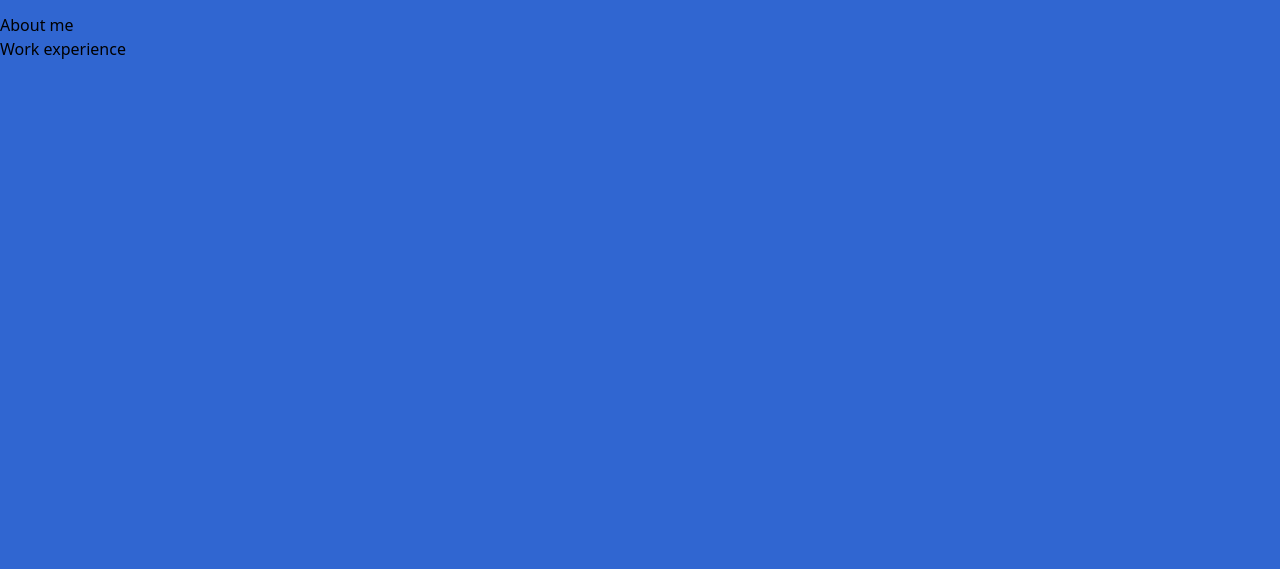
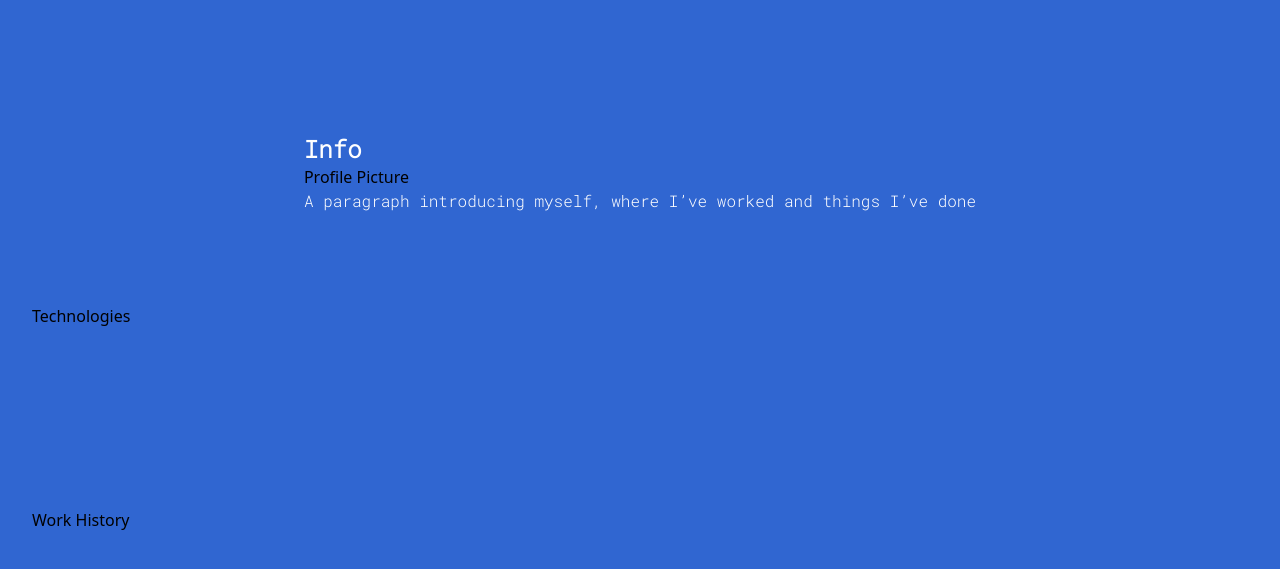
Before and after one commit to MomentaiChris26/MomentaiChris26.github.io, a Gatsby site: page /profile in a window 1280 px wide. Shown: the part 61-630 px from the top of the page. Built offline with nearby package versions, Linux system fonts and the light colour scheme; Gatsby itself is replaced by a stand-in of ours.

Commit message:
adding layout to profile page

```diff
--- a/src/pages/index.js
+++ b/src/pages/index.js
@@ -11,8 +11,8 @@ const IndexPage = () => {
       <div className="bg-homePage flex-grow">
         <div className="flex h-4/5">
           <div className="m-auto">
-            <div className=" p-3.5 gap-9 text-white flex flex-col items-center ">
-              <h1 className="sm:text-7xl text-5xl font-bold" id="title-name">
+            <div className=" p-3.5 gap-9 text-white flex flex-col items-center">
+              <h1 className="sm:text-7xl text-5xl font-bold" id="name-title">
                 Christopher Tri
               </h1>
               <div id="typewrite-effect" className="hidden xs:flex">
--- a/src/pages/profile.js
+++ b/src/pages/profile.js
@@ -5,8 +5,20 @@ const ProfilePage = () => {
   return (
     <DefaultLayout>
       <div className="bg-aboutPage flex-grow">
-        <p>About me</p>
-        <p>Work experience</p>
+        <div className="h-full grid grid-cols-1 p-8 gap-1">
+          <div className="m-auto">
+            <h1 className="text-2xl font-roboto-mono font-extrabold text-white">
+              Info
+            </h1>
+            <div>Profile Picture</div>
+            <div className="text-white font-roboto-mono">
+              A paragraph introducing myself, where I’ve worked and things I’ve
+              done
+            </div>
+          </div>
+          <div>Technologies</div>
+          <div>Work History</div>
+        </div>
       </div>
     </DefaultLayout>
   );
```
